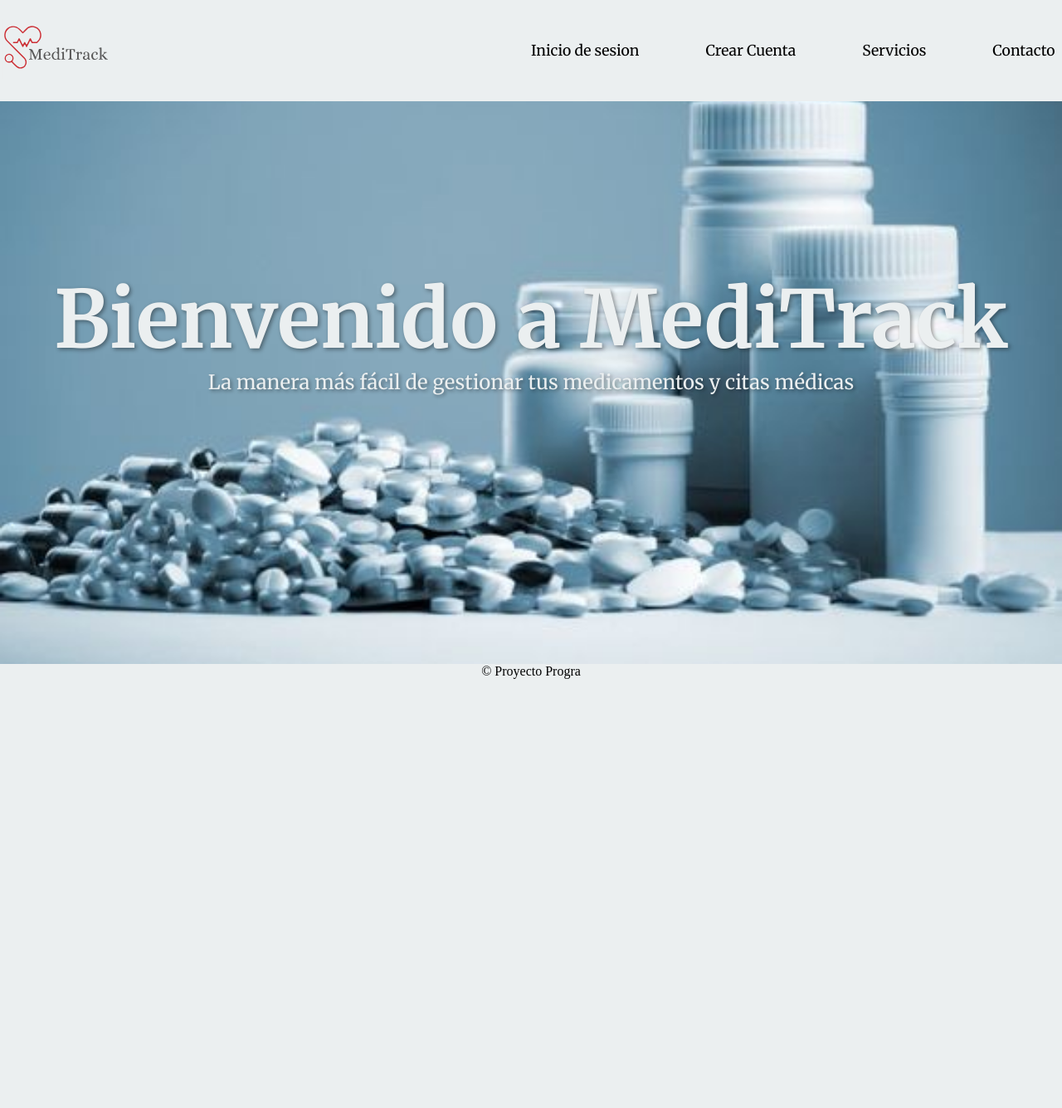
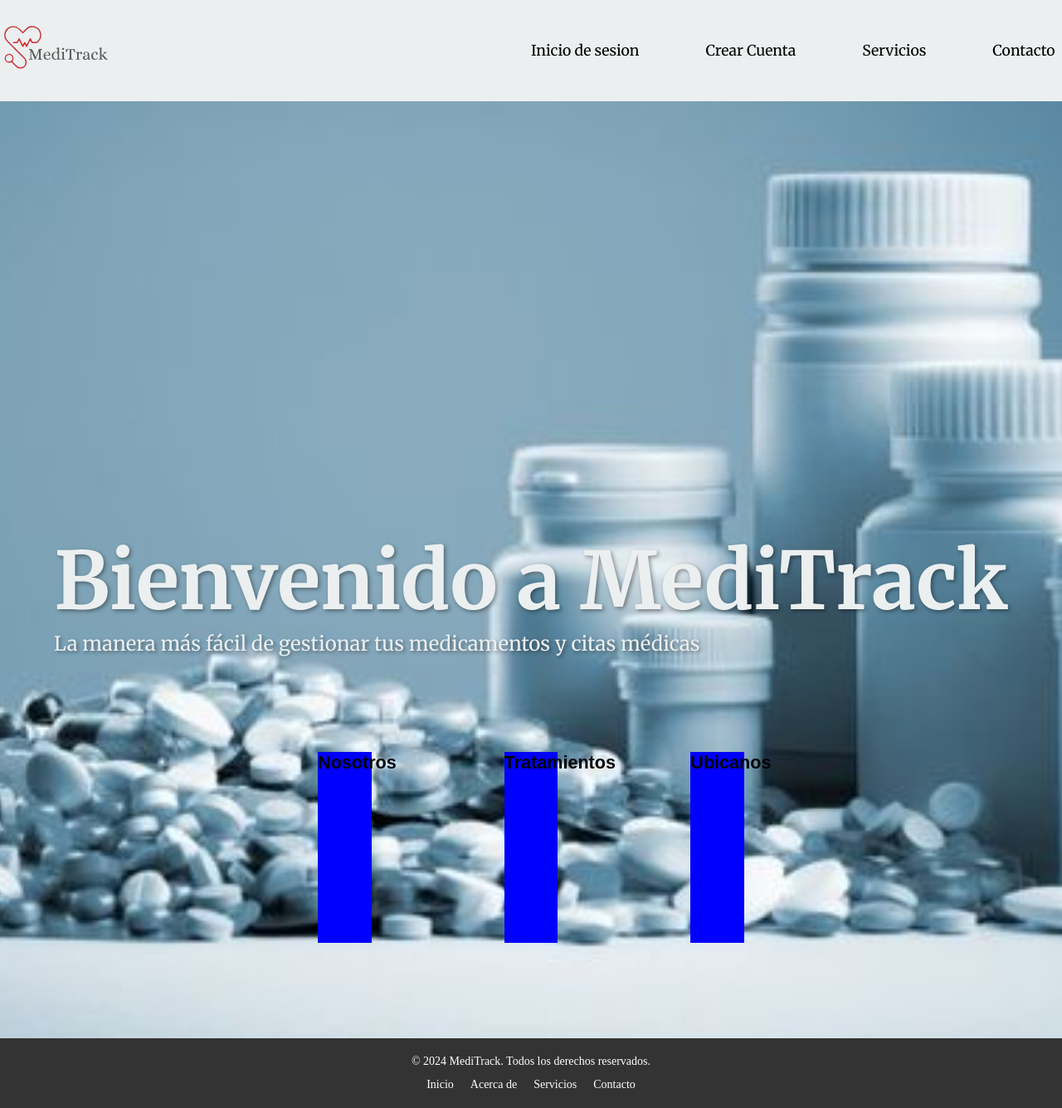
Before and after one commit to r4mir3zzz/Proyecto-Ambiente-Web-Servidor, a PHP site: page / in a window 1280 px wide. Shown: the whole page at 83% size. Before the commit the page ends 818 px from the top, so only its background shows below. Run offline with PHP 8.4, Linux system fonts and the light colour scheme; some web fonts are replaced.

Commit message:
addfooter
prueba

```diff
--- a/app/css/header-footer.css
+++ b/app/css/header-footer.css
@@ -62,10 +62,43 @@ header {
     text-decoration-color: black;
 }
 
-.footer{
+/* Estilo del footer */
+.footer {
+    background-color: #333;
+    color: #fff;
+    padding: 20px;
+    text-align: center;
+}
+
+.footer-content {
+    max-width: 1000px;
+    margin: 0 auto;
+}
+
+.footer p {
+    margin: 0;
+    font-size: 14px;
+}
+
+.footer-links {
+    list-style: none;
+    padding: 0;
+    margin: 10px 0 0;
     display: flex;
-    flex-direction: row;
     justify-content: center;
-    align-items: center;
-    background-color: var(--background-color);
 }
+
+.footer-links li {
+    margin: 0 10px;
+}
+
+.footer-links a {
+    color: #fff;
+    text-decoration: none;
+    font-size: 14px;
+    transition: color 0.3s;
+}
+
+.footer-links a:hover {
+    color: #4CAF50; /* Color de hover */
+}
--- a/app/css/mainIndex.css
+++ b/app/css/mainIndex.css
@@ -24,3 +24,25 @@
     color: #ebeff0;
     text-shadow: 2px 2px 4px rgba(0, 0, 0, 0.4);
 }
+
+.components{
+    margin-top: 50%;
+}
+
+
+
+.containers{
+    display: flex;
+    justify-content: center;
+    align-items: center;
+    gap:10rem;/*PARA SEPARAR ENTRE CUADROS*/
+    height: 460px;
+}
+.box{
+    text-align: center;
+    font-family: Arial, Helvetica, sans-serif;
+    font-size: 90%;
+    background-color: blue;
+    height: 50%;
+    width: 10%;
+}
--- a/app/includes/footer.php
+++ b/app/includes/footer.php
@@ -1,5 +1,16 @@
+<link rel="stylesheet" href="/app/css/footer.css">
+
 <footer class="footer">
-    <p>&copy; Proyecto Progra</p>
+    <div class="footer-content">
+        <p>© 2024 MediTrack. Todos los derechos reservados.</p>
+        <ul class="footer-links">
+            <li><a href="#">Inicio</a></li>
+            <li><a href="#">Acerca de</a></li>
+            <li><a href="#">Servicios</a></li>
+            <li><a href="#">Contacto</a></li>
+        </ul>
+    </div>
 </footer>
+
 </body>
 </html>
--- a/app/includes/header.php
+++ b/app/includes/header.php
@@ -20,4 +20,7 @@
                 <li><a href="">Contacto</a></li>
             </ul>
         </nav>
+
     </header>
+
+    <body>
--- a/index.php
+++ b/index.php
@@ -3,10 +3,22 @@
 ?>
 
 <main class="main-elements">
-    <h1 class="main-title">Bienvenido a MediTrack</h1>
+
+<section class="components">
+<h1 class="main-title">Bienvenido a MediTrack</h1>
     <p class="main-text">La manera más fácil de gestionar tus medicamentos y citas médicas</p>
+</section>
+<section class="cards">
+<div class="containers">
+        <div class="box"><h2>Nosotros</h2></div>
+        <div class="box"><h2>Tratamientos</h2></div>
+        <div class="box"><h2>Ubicanos</h2>
+    </div>
+</section>
+
 </main>
 
 <?php
     include_once('./app/includes/footer.php');
+
 ?>
```
